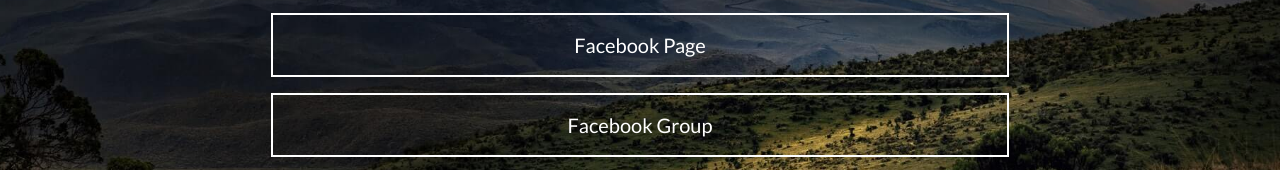
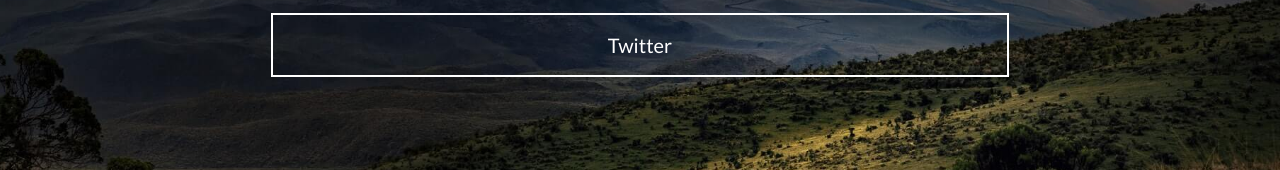
Before and after one commit to ankitandrel/biotree, a plain HTML site: page Index.html in a window 1280 px wide. Shown: the part 327-497 px from the top of the page. Drawn offline with nearby package versions, Linux system fonts and the light colour scheme.

Commit message:
Update Index.html

```diff
--- a/Index.html
+++ b/Index.html
@@ -31,17 +31,7 @@
                     </div>
                 </a>
 
-                <a href="https://www.facebook.com/ankitandrelpage/" class="text-decoration-none  text-capitalize">
-                    <div class="insta-box link-box mt-3">
-                        facebook page
-                    </div>
-                </a>
 
-                <a href="https://www.facebook.com/groups/328062111159099/" class="text-decoration-none  text-capitalize">
-                    <div class="insta-box link-box mt-3">
-                        Facebook group
-                    </div>
-                </a>
 
                 <a href="https://mobile.twitter.com/AnkitAndrel" class="text-decoration-none  text-capitalize">
                     <div class="insta-box link-box mt-3">
```
